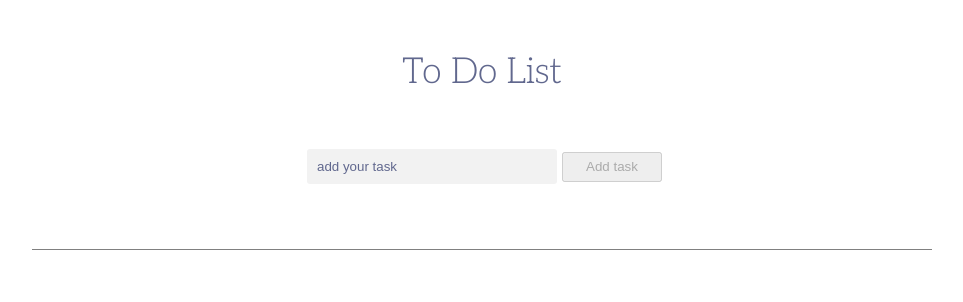
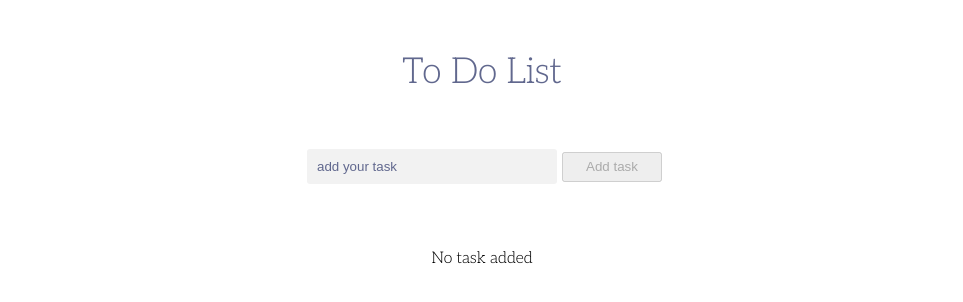
Before and after one commit to victorsbit/desafio-todolist, a React (Create React App) app: page / in a window 1280 px wide. Shown: the top 302 px of the page, without its empty margins (158-1121 px from the left). Built offline with nearby package versions, Linux system fonts and the light colour scheme.

Commit message:
feat: add new implementation to modify tasks

```diff
--- a/src/App.js
+++ b/src/App.js
@@ -1,5 +1,6 @@
 import React, { useEffect, useState } from 'react';
 import TodoList from './components/TodoList';
+import { v4 as uuid } from 'uuid';
 import './App.css';
 
 function App() {
@@ -22,7 +23,9 @@ function App() {
   const addTask = (e) => {
     e.preventDefault();
 
-    const updatedList = [...todoList, {inputValue}];
+    const id = uuid();
+    const updatedList = [...todoList, { id, content: inputValue, status: 'pending' }];
+
     setTodoList(updatedList);
     setCurrChange([...currChange, `task "${inputValue}" added to the list`]);
     setInputValue('');
@@ -35,16 +38,30 @@ function App() {
     setCurrChange([...currChange, `task "${task}" removed from the list`]);
   }
 
-  const modifyTask = ({ target }, task) => {
-    const { className } = target;
+  const modifyTask = (task) => {
+    let updatedList = [];
 
-    if (className !== 'done') {
-      target.className = 'done';
-      setCurrChange([...currChange, `task "${task}" was marked as finished`]);
-    } else {
-      target.className = '';
-      setCurrChange([...currChange, `task "${task}" was marked as pending`]);
+    if (task.status === 'pending') {
+      updatedList = todoList.map((currTask) => {
+        if (currTask.id === task.id) return { ...task, status: 'done' };
+
+        return currTask;
+      });
+
+      setCurrChange([...currChange, `task "${task.content}" marked as finished`]);
     }
+
+    if (task.status === 'done') {
+      updatedList = todoList.map((currTask) => {
+        if (currTask.id === task.id) return { ...task, status: 'pending' };
+
+        return currTask;
+      });
+
+      setCurrChange([...currChange, `task "${task.content}" marked as pending`]);
+    }
+
+    setTodoList(updatedList);
   }
 
   return (
@@ -65,7 +82,11 @@ function App() {
         </button>
       </form>
       <span>{currChange[currChange.length - 1]}</span>
-      <TodoList list={todoList} removeTask={removeTask} modifyTask={modifyTask} />
+      {
+        todoList.length === 0 ?
+          'No task added' :
+          <TodoList list={todoList} removeTask={removeTask} modifyTask={modifyTask} />
+      }
     </section>
   );
 }
--- a/src/components/TodoList.js
+++ b/src/components/TodoList.js
@@ -7,14 +7,15 @@ function TodoList({ list, removeTask, modifyTask }) {
       {list.map((task, index) => (
         <div key={index}>
           <li
-            key={`${task}-${index}`}
-            onClick={ (event) => modifyTask(event, task) }
+            key={`${task.content}-${index}`}
+            className={task.status}
+            onClick={() => modifyTask(task)}
           >
-            { index < 10 ? `0${index} - ${task}` : `${index} - ${task}`}
+            {index < 10 ? `0${index} - ${task.content}` : `${index} - ${task.content}`}
           </li>
           <button
             type='button'
-            onClick={ () => removeTask(task, index) }
+            onClick={() => removeTask(task.content, index)}
           >
             X
           </button>
@@ -25,7 +26,13 @@ function TodoList({ list, removeTask, modifyTask }) {
 }
 
 TodoList.propTypes = {
-  list: PropTypes.arrayOf(PropTypes.string)
+  list: PropTypes.arrayOf(PropTypes.shape({
+    id: PropTypes.string,
+    content: PropTypes.string,
+    status: PropTypes.string,
+  })).isRequired,
+  removeTask: PropTypes.func.isRequired,
+  modifyTask: PropTypes.func.isRequired
 };
 
 export default TodoList;
```
